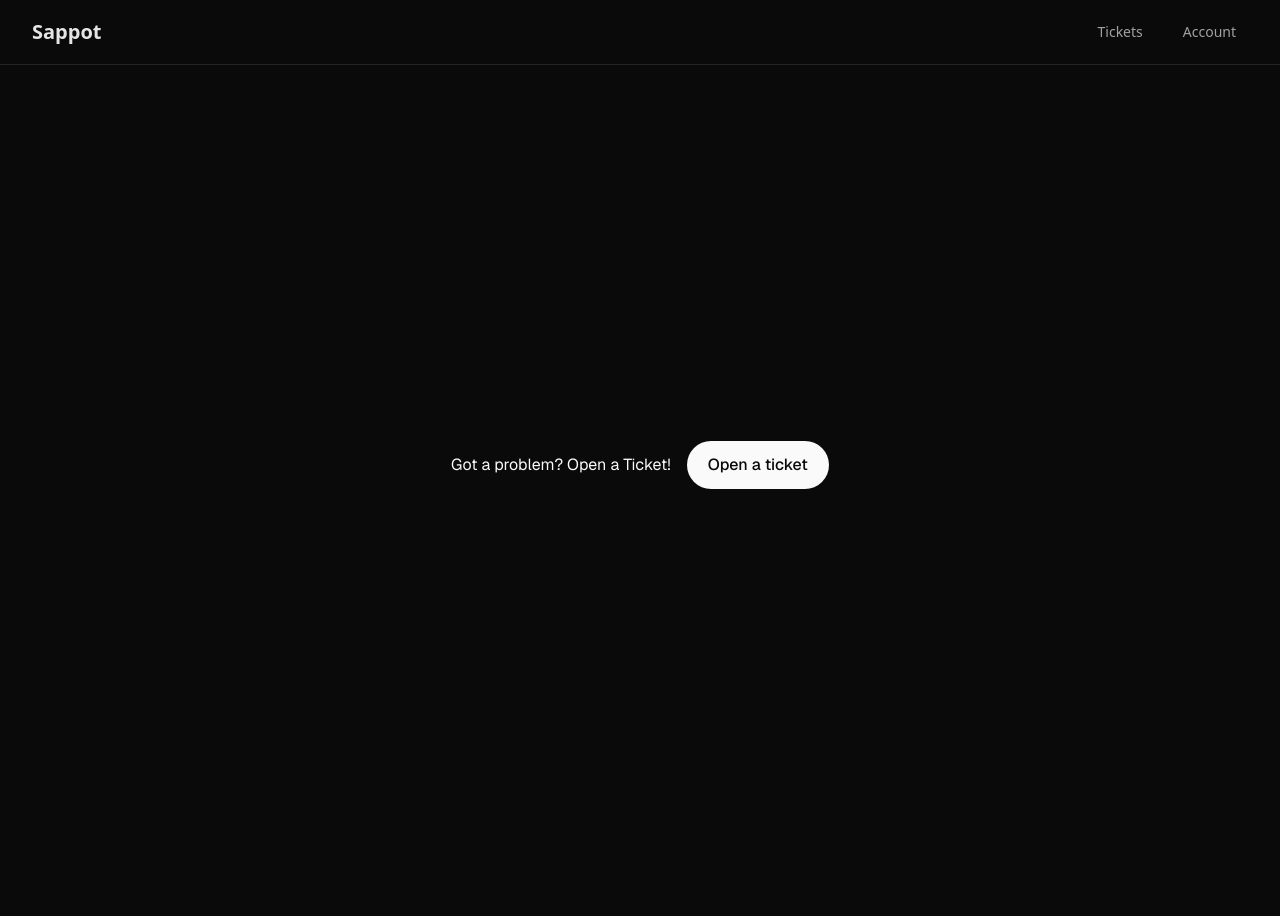
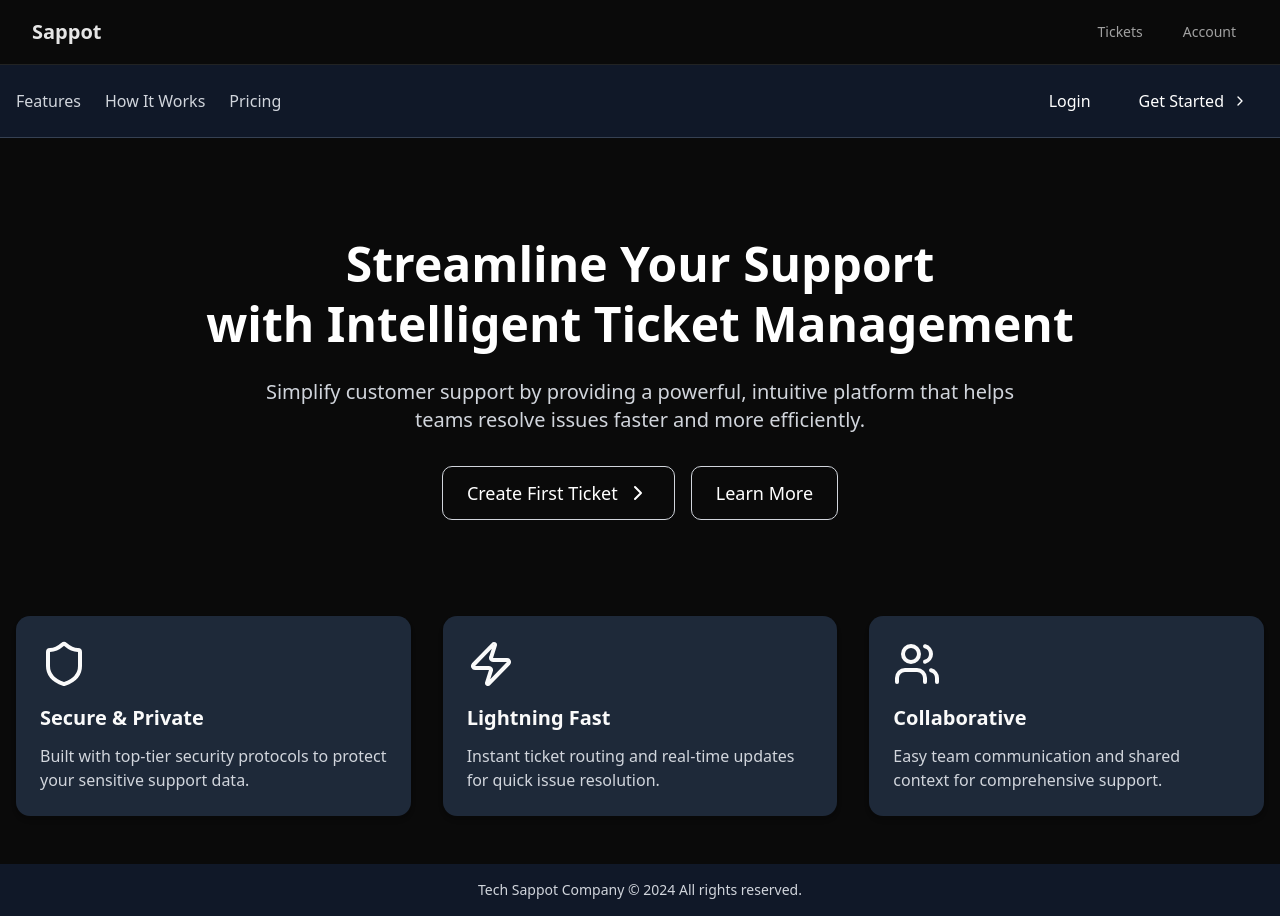
Before and after one commit to Pushan2005/sappot, a Next.js app: page / in a window 1280 px wide. Before the commit the page ends 865 px from the top, so only its background shows below. Built offline with nearby package versions, Linux system fonts and the light colour scheme.

Commit message:
Update Landing Page

```diff
--- a/src/app/page.tsx
+++ b/src/app/page.tsx
@@ -1,20 +1,95 @@
-import Link from "next/link";
+import Link from 'next/link'
+import { ChevronRight, Shield, Users, Zap } from 'lucide-react'
 
-export default function Home() {
+export default function LandingPage() {
   return (
-        <div className="grid grid-rows-[20px_1fr_20px] items-center justify-items-center min-h-screen p-8 pb-20 gap-16 sm:p-20 font-[family-name:var(--font-geist-sans)]">
-            <main className="flex flex-col gap-[32px] row-start-2 items-center sm:items-start">
-                <div className="flex gap-4 items-center flex-col sm:flex-row">
-                    <h1>Got a problem? Open a Ticket!</h1>
+    <div className="min-h-screen flex flex-col">
+      {/* Navigation */}
+      <header className="sticky top-0 z-50 bg-white dark:bg-gray-900 border-b border-gray-200 dark:border-gray-700">
+        <div className="container mx-auto px-4 py-4 flex items-center justify-between">
+          <div className="flex items-center space-x-4">
+            <nav className="hidden md:flex space-x-6 text-gray-600 dark:text-gray-300">
+              <Link href="#features" className="hover:text-blue-600 transition">Features</Link>
+              <Link href="#how-it-works" className="hover:text-blue-600 transition">How It Works</Link>
+              <Link href="#pricing" className="hover:text-blue-600 transition">Pricing</Link>
+            </nav>
+          </div>
+          <div className="flex items-center space-x-4">
             <Link
-                        className="rounded-full border border-solid border-transparent transition-colors flex items-center justify-center bg-foreground text-background gap-2 hover:bg-[#383838] dark:hover:bg-[#ccc] font-medium text-sm sm:text-base h-10 sm:h-12 px-4 sm:px-5 sm:w-auto"
+              href="/login"
+              className="px-4 py-2 text-white hover:bg-white rounded-lg transition"
+            >
+              Login
+            </Link>
+            <Link
               href="/tickets/new"
-                        rel="noopener noreferrer"
+              className="px-4 py-2 text-white rounded-lg hover:bg-blue-700 transition flex items-center"
             >
-                        Open a ticket
+              Get Started <ChevronRight className="ml-2 h-4 w-4" />
             </Link>
           </div>
+        </div>
+      </header>
+
+      {/* Hero Section */}
+      <main className="flex-grow container mx-auto px-4 pt-24 pb-12">
+        <section className="text-center max-w-4xl mx-auto">
+          <h1 className="text-5xl font-bold mb-6 text-gray-900 dark:text-white leading-tight">
+            Streamline Your Support <br />with Intelligent Ticket Management
+          </h1>
+          <p className="text-xl text-gray-600 dark:text-gray-300 mb-8 max-w-3xl mx-auto">
+            Simplify customer support by providing a powerful, intuitive platform that helps teams resolve issues faster and more efficiently.
+          </p>
+          <div className="flex justify-center space-x-4">
+            <Link
+              href="/tickets/new"
+              className="px-6 py-3 border border-gray-300 text-white rounded-lg dark:hover:text-gray-800 hover:bg-gray-50 transition flex items-center text-lg"
+            >
+              Create First Ticket <ChevronRight className="ml-2 bg-:white" />
+            </Link>
+            <Link
+              href="#features"
+              className="px-6 py-3 border border-gray-300 text-white rounded-lg dark:hover:text-gray-800 hover:bg-gray-50 transition flex items-center text-lg"
+            >
+              Learn More
+            </Link>
+          </div>
+        </section>
+
+        {/* Features Section */}
+        <section id="features" className="mt-24 grid md:grid-cols-3 gap-8">
+          <div className="bg-white dark:bg-gray-800 p-6 rounded-xl shadow-md hover:shadow-xl transition">
+            <Shield className="h-12 w-12 mb-4" />
+            <h3 className="text-xl font-semibold mb-3">Secure & Private</h3>
+            <p className="text-gray-600 dark:text-gray-300">
+              Built with top-tier security protocols to protect your sensitive support data.
+            </p>
+          </div>
+          <div className="bg-white dark:bg-gray-800 p-6 rounded-xl shadow-md hover:shadow-xl transition">
+            <Zap className="h-12 w-12 mb-4" />
+            <h3 className="text-xl font-semibold mb-3">Lightning Fast</h3>
+            <p className="text-gray-600 dark:text-gray-300">
+              Instant ticket routing and real-time updates for quick issue resolution.
+            </p>
+          </div>
+          <div className="bg-white dark:bg-gray-800 p-6 rounded-xl shadow-md hover:shadow-xl transition">
+            <Users className="h-12 w-12 mb-4" />
+            <h3 className="text-xl font-semibold mb-3">Collaborative</h3>
+            <p className="text-gray-600 dark:text-gray-300">
+              Easy team communication and shared context for comprehensive support.
+            </p>
+          </div>
+        </section>
       </main>
+
+      {/* Footer */}
+      <footer className="bg-gray-100 dark:bg-gray-900 py-4 mt-auto">
+        <div className="container mx-auto px-4 text-center">
+          <p className="text-gray-600 dark:text-gray-300 text-sm">
+            Tech Sappot Company © 2024 All rights reserved.
+          </p>
         </div>
-    );
+      </footer>
+    </div>
+  )
 }
```
Lines whose indentation alone changed are shown as unchanged.
